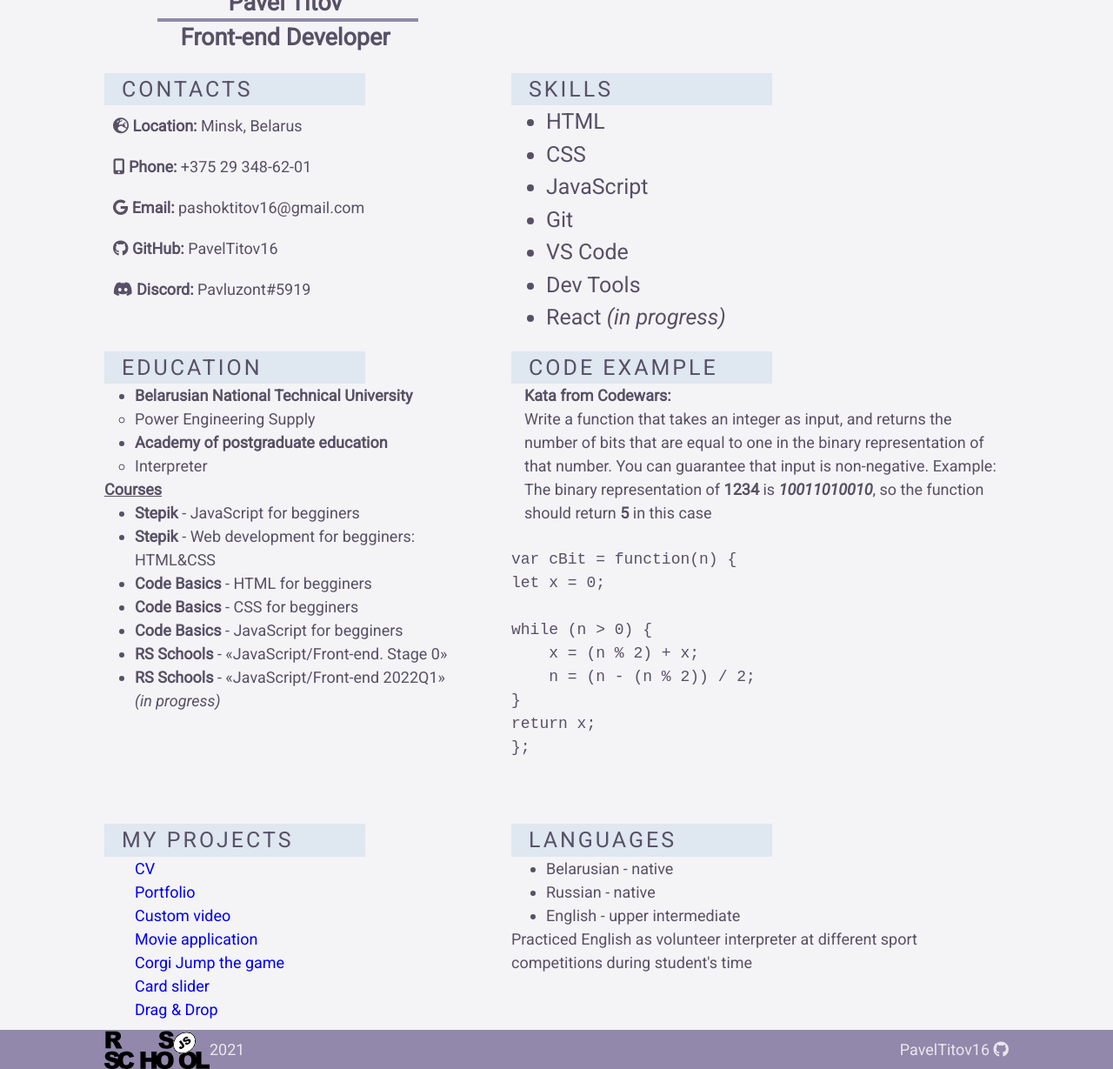
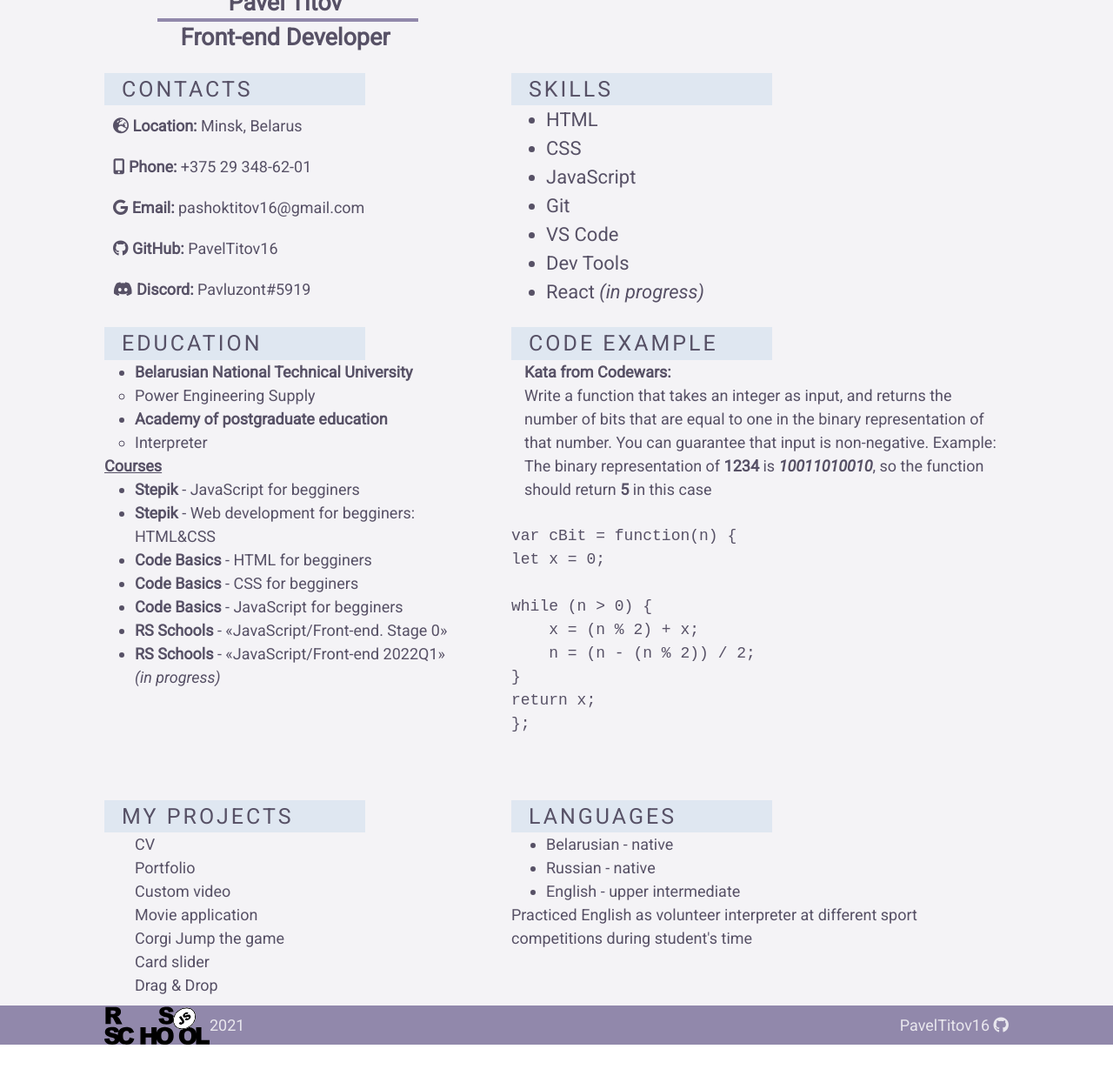
Before and after one commit to PavelTitov16/rsschool-cv, a plain HTML site: page index.html in a window 1280 px wide. Shown: the part 408-1637 px from the top of the page at 87% size. After the commit the page ends 1609 px from the top, so only its background shows below. Drawn offline with Linux system fonts and the light colour scheme.

Commit message:
fix: repair styles for projects links & skills

```diff
--- a/index.html
+++ b/index.html
@@ -194,6 +194,7 @@ return x;
             </footer>
         </div>
     </div>
+    <script src="index.js"></script>
 </body>
 
 </html>
--- a/style.css
+++ b/style.css
@@ -114,7 +114,7 @@ body {
 }
 
 .skill {
-    font-size: 25px;
+    font-size: 22px;
     flex: 0 0 55%;
 }
 .skill > ul {
@@ -183,6 +183,7 @@ body {
 
 .project_link {
     text-decoration: none;
+    color: #575166;
 }
 
 @media (max-width:900px) {
```
Also changed, not shown: index.js (added).
